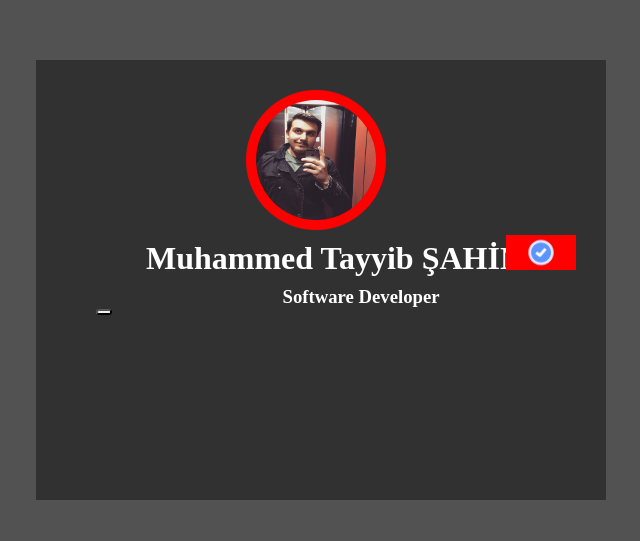
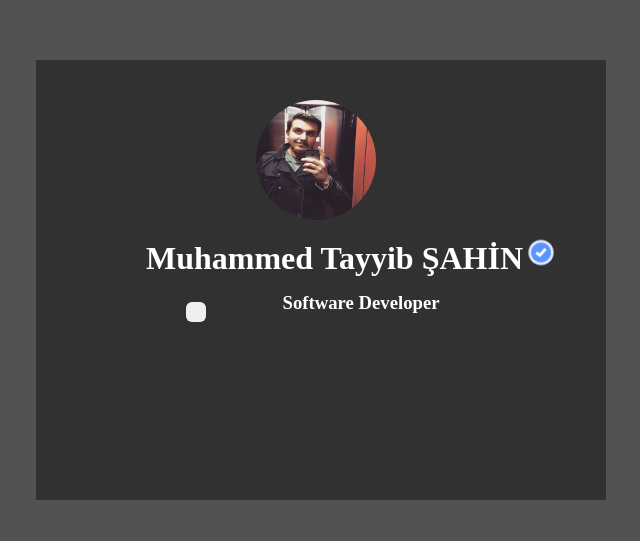
Before and after one commit to 60mts/Ki-isel-Web-Site, a plain HTML site: page index.html in a window 1280 px wide. Shown: the part 160-701 px from the top of the page, without its empty margins (242-882 px from the left). Drawn offline with Linux system fonts and the light colour scheme.

Commit message:
Update index.css

```diff
--- a/index.css
+++ b/index.css
@@ -35,23 +35,31 @@ color:white;
 
 
 }
-
+#p
 #profil>img{
   float: left;
     margin-left:500px;
     padding:20px;
+}
+#mesj{
+    position: relative;
+    margin-top:-150px;
+    margin-left:90px;
+    transition:all 1s;
+    border:none;
+    outline:none;
+    font-family:Impact;
+    padding:10px;
+}
+#mesj:hover{
 
-}#mesj>img{
+    color:white;
+    background-color: red;
+
+}
+#mesj>img{
 display:none;
 transition:.1s ease-in-out;
 margin-left:-30px;
 
 }
-#mesj:hover,img{
-
-    display:block;
-    margin-left:30px;
-    color:white;
-    background-color: red;
-
-}
```
